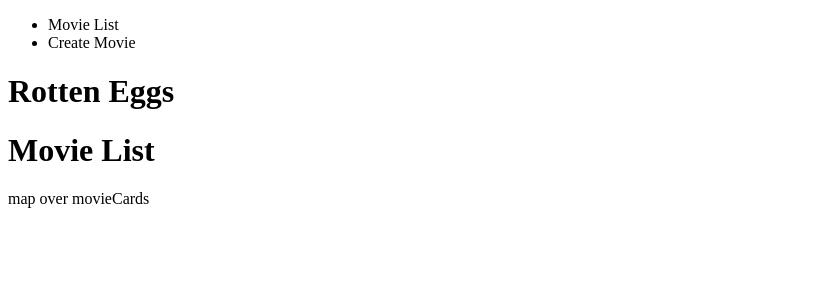
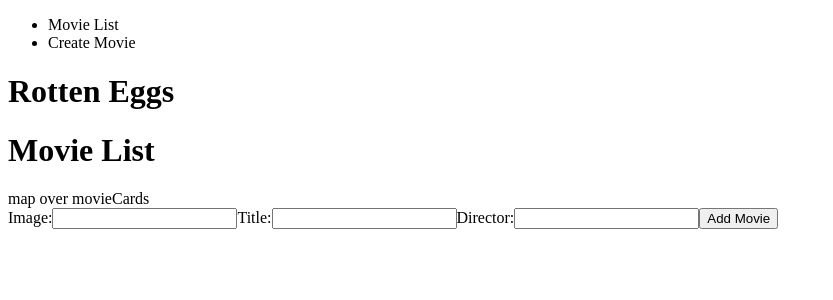
Before and after one commit to Ahildebr/phase-2-project-rotteneggs, a React (Vite) app: page / in a window 1280 px wide. Shown: the top 300 px of the page, without its empty margins (0-833 px from the left). Built offline with nearby package versions, Linux system fonts and the light colour scheme.

Commit message:
Day 1 p2

```diff
--- /dev/null
+++ b/src/Components/AddMovie.jsx
@@ -0,0 +1,23 @@
+import React from 'react'
+
+function AddMovie() {
+  return (
+    <form>
+      <label>
+        Image:
+        <input type="text" name="image" />
+      </label>
+      <label>
+        Title:
+        <input type="text" name="title" />
+      </label>
+      <label>
+        Director:
+        <input type="text" name="director" />
+      </label>
+      <button type="submit">Add Movie</button>
+    </form>
+  )
+}
+
+export default AddMovie
--- a/src/App.jsx
+++ b/src/Components/App.jsx
@@ -1,6 +1,7 @@
 import { useState } from 'react'
 import LandingPage from './LandingPage'
 import Navbar from './Navbar'
+import AddMovie from './AddMovie'
 
 
 function App() {
@@ -10,6 +11,7 @@
     <>
       <Navbar />
       <LandingPage />
+      <AddMovie />
     </>
   )
 }
--- a/src/main.jsx
+++ b/src/main.jsx
@@ -1,6 +1,6 @@
 import { StrictMode } from 'react'
 import { createRoot } from 'react-dom/client'
-import App from './App.jsx'
+import App from './Components/App.jsx'
 
 createRoot(document.getElementById('root')).render(
   <StrictMode>
```
Also changed, not shown: src/AddMovie.jsx (deleted, +0 -9 lines), src/Components/LandingPage.jsx (renamed from src/LandingPage.jsx), src/Components/MovieCard.jsx (renamed from src/MovieCard.jsx), src/Components/MovieList.jsx (renamed from src/MovieList.jsx), src/Components/Navbar.jsx (renamed from src/Navbar.jsx), 1 other file (tests, documents, lock files or other folders).
